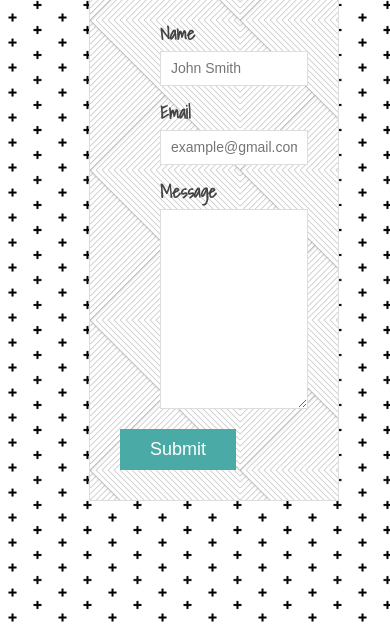
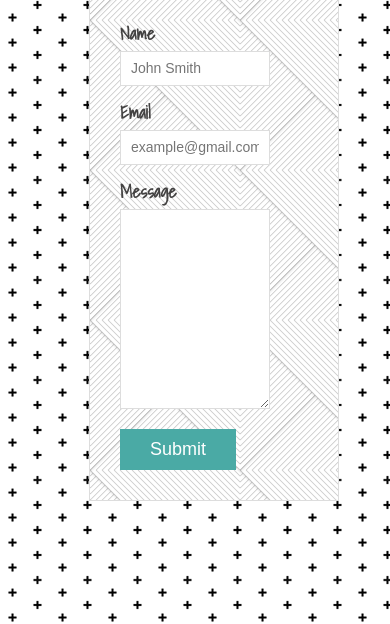
Before and after one commit to smattern416/Responsive-Portfolio, a plain HTML site: page Basic-Portfolio/contact.html in a window 390 px wide. Shown: the part 220-844 px from the top of the page. Drawn offline with Linux system fonts and the light colour scheme; files whose address does not match are found by name.

Commit message:
moved form text left so it lines up with Contact

```diff
--- a/Basic-Portfolio/assets/css/style.css
+++ b/Basic-Portfolio/assets/css/style.css
@@ -235,7 +235,10 @@ input[type=submit] {
 }
 #contact-form ul{
   list-style-type: none;
-
+  width: 80%;
+}
+ul{
+  padding-inline-start: 0;
 }
 .container {
   width: 80%;
```
